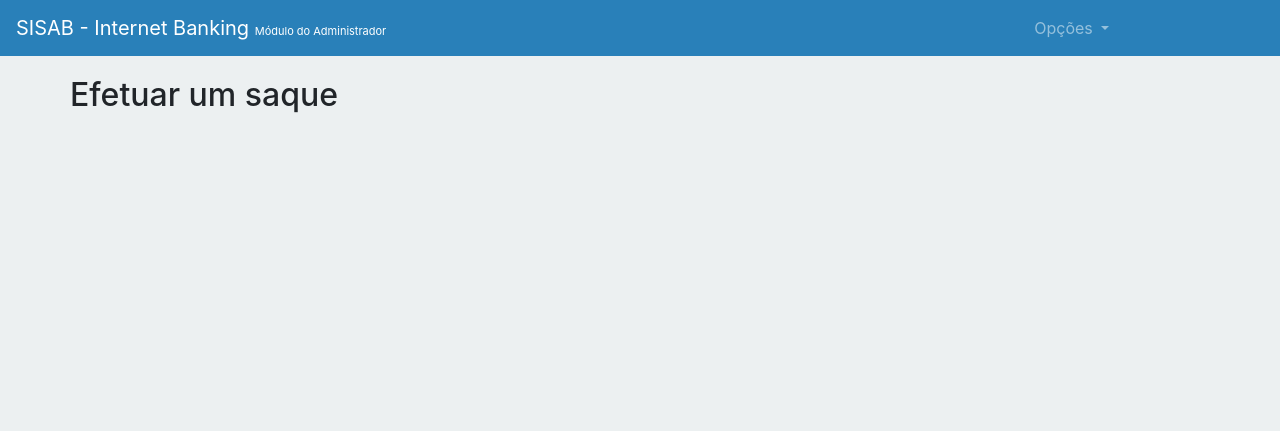
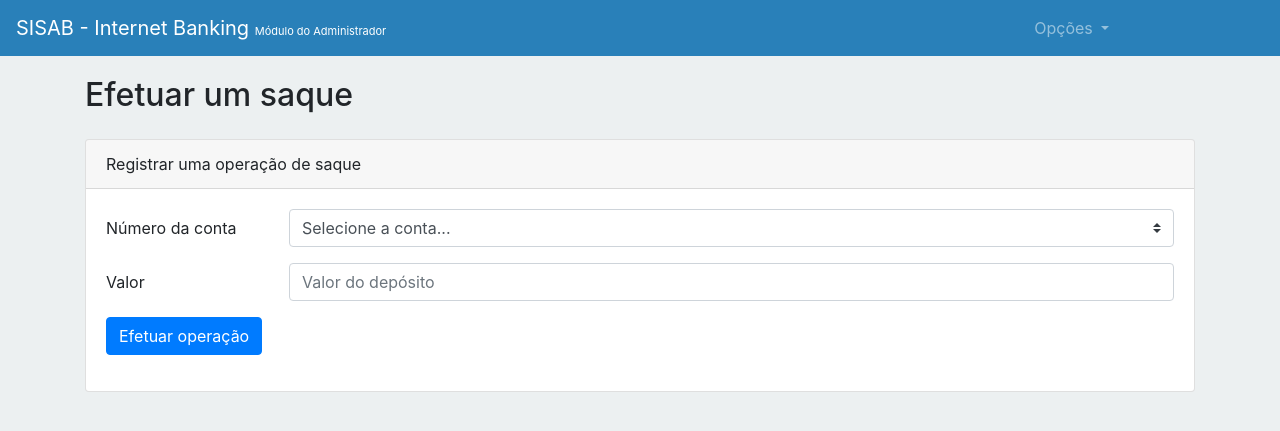
Before and after one commit to juniorsilva42/sisab, a PHP site: page /sisab/contas/saque in a window 1280 px wide. Shown: the top 431 px of the page. Run offline with PHP 8.4, Linux system fonts and the light colour scheme; data that the repository does not hold is empty; some libraries are stand-ins or nearby versions.

Commit message:
adicionada as telas de transferencia e saque.

```diff
--- a/App/Controllers/ContasController.php
+++ b/App/Controllers/ContasController.php
@@ -69,10 +69,18 @@ class ContasController extends \Core\Controller {
     }
 
     public function transferenciaAction () {
-        View::renderTemplate('Contas/transferencia/index');
+        $contas = ContasModel::getAll();
+
+        View::renderTemplate('Contas/transferencia/index', [
+            'contas' => $contas
+        ]);
     }
 
     public function saqueAction () {
-        View::renderTemplate('Contas/saque/index');
+        $contas = ContasModel::getAll();
+
+        View::renderTemplate('Contas/saque/index', [
+            'contas' => $contas
+        ]);
     }
 }
--- a/App/Views/Contas/saque/index.twig
+++ b/App/Views/Contas/saque/index.twig
@@ -7,11 +7,52 @@
     {% include "partials/header.twig" %}
 
     <div class="container">
-        <div class="row">
 
-            <h2 class="h2-heading">Efetuar um saque</h2>
+        <h2 class="h2-heading">Efetuar um saque</h2>
 
-        </div> <!--row-->
+        <div class="card">
+            <div class="card-header">Registrar uma operação de saque</div>
+
+            <div class="card-body">
+
+                <form class="needs-validation" novalidate method="GET" action="{{ path }}contas/operacao">
+
+                    <div class="form-group row">
+                        <label for="selectAgencias" class="col-sm-2 col-form-label">Número da conta</label>
+                        <div class="col-sm-10">
+                            <select name="agencia" class="form-control custom-select" id="selectAgencias" required>
+                                <option selected>Selecione a conta...</option>
+                                {% for conta in contas %}
+                                    <option value="{{ conta.id }}">{{ conta.numero }} de {{ conta.nome_agencia }}</option>
+                                {% endfor %}
+                            </select>
+                        </div>
+                    </div>
+
+                    <div class="form-group row">
+                        <label for="inputValor" class="col-sm-2 col-form-label">Valor</label>
+                        <div class="col-sm-10">
+                            <input type="number" class="form-control" name="valor" id="inputValor" placeholder="Valor do depósito" required>
+                        </div>
+                        <div class="valid-feedback">
+                            Parece bom!
+                        </div>
+                        <div class="invalid-feedback">
+                            Digite um número válido
+                        </div>
+                    </div>
+
+                    <div class="form-group row">
+                        <div class="col-sm-10">
+                            <button class="btn btn-primary" type="submit">Efetuar operação</button>
+                        </div>
+                    </div>
+
+                </form>
+
+            </div> <!--card-body-->
+
+        </div> <!--card-->
     </div>
 
 {% endblock %}
```
Also changed, not shown: App/Views/Contas/transferencia/index.twig (+66 -3 lines).
